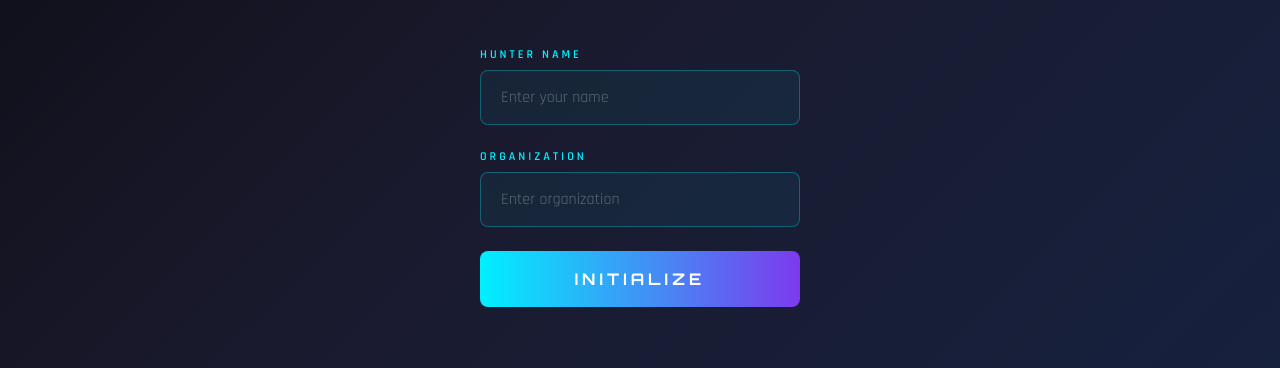
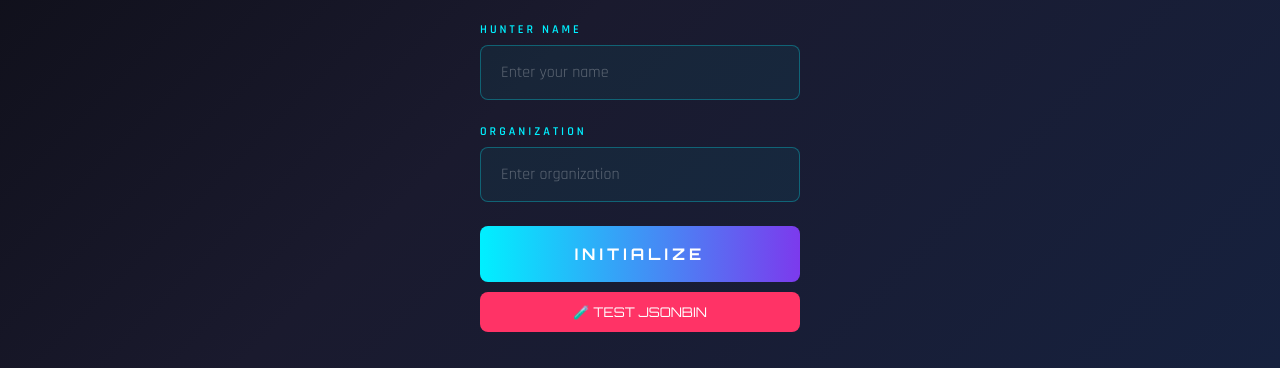
Before and after one commit to trahul1125/itsummit_game, a plain HTML site: page index.html in a window 1280 px wide. Shown: the part 432-800 px from the top of the page. Drawn offline with Linux system fonts and the light colour scheme.

Commit message:
Update index.html

```diff
--- a/index.html
+++ b/index.html
@@ -61,6 +61,12 @@
                     <span>INITIALIZE</span>
                     <span class="btn-arrow"></span>
                 </button>
+
+                <button type="button" onclick="testJsonBin()" style="
+                    width: 100%; padding: 12px; margin-top: 10px;
+                    background: var(--secondary); border: none; border-radius: 8px;
+                    color: white; font-family: 'Orbitron', sans-serif; cursor: pointer;
+                ">🧪 TEST JSONBIN</button>
             </form>
 
 
```
